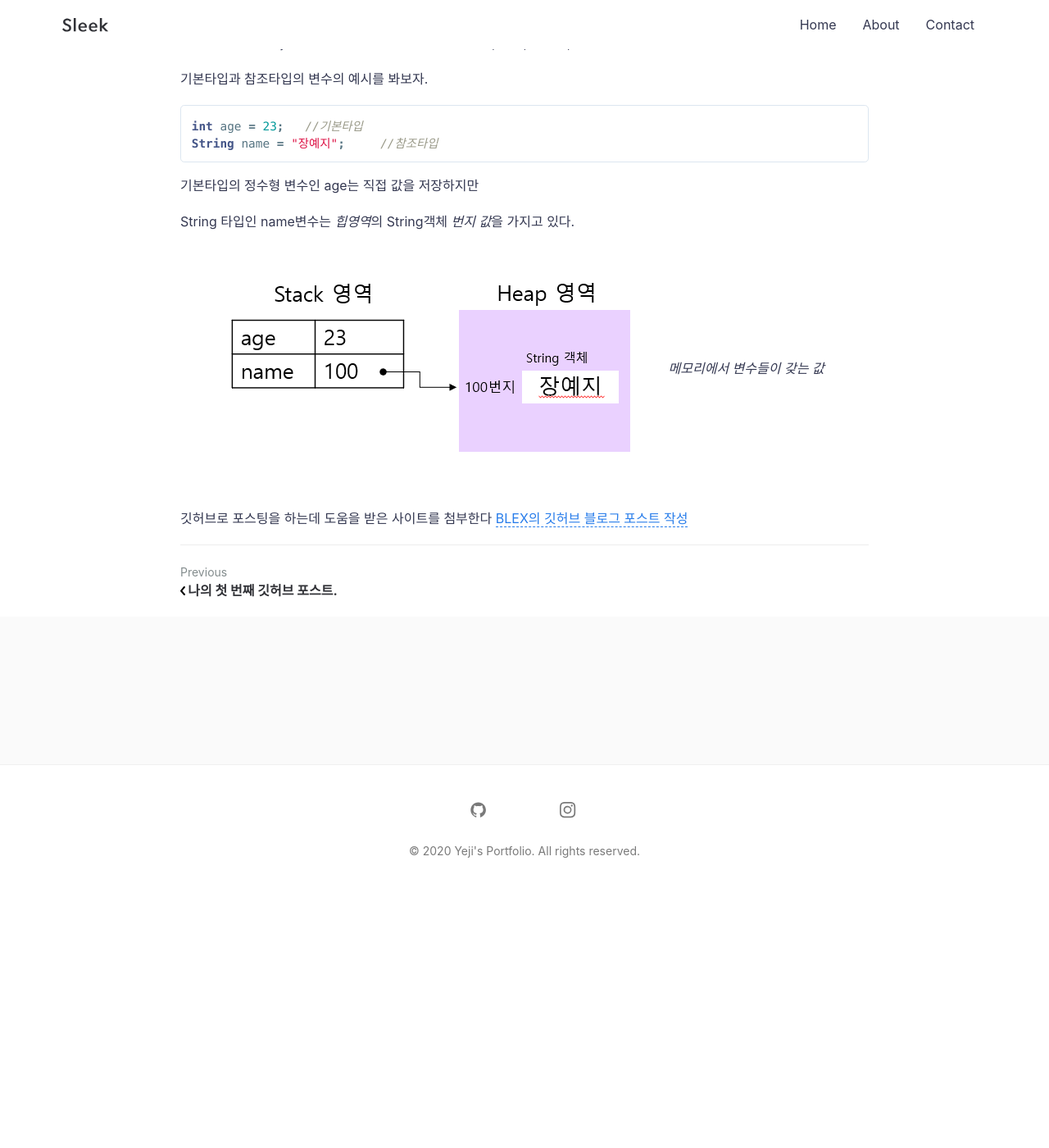
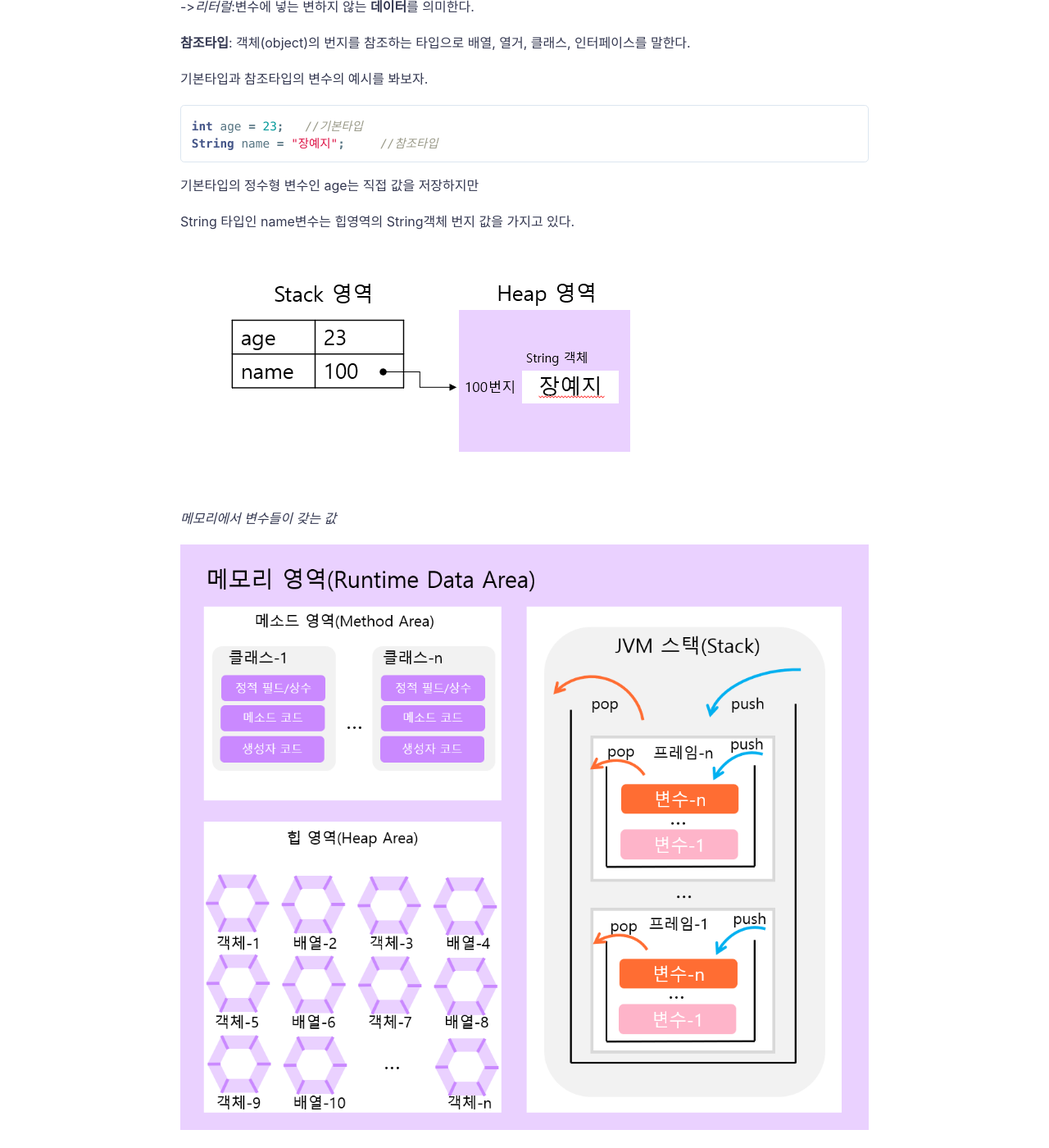
Before and after one commit to Yeji-Jang1210/Yeji-Jang1210.github.io, a Jekyll site: the page built from _posts/2020-08-14-java-study-first.md, in a window 1280 px wide and 1400 px high, scrolled down 792 px. Shown: the whole window at 82% size. Built offline with Jekyll 4.4.1, drawn with Linux system fonts in a browser that asks for light colours; comment, search, counter and statistics services are not loaded; before the commit the page ends 1885 px from its top, so only the background shows below that.

Commit message:
update-java-study-img

````diff
--- a/_posts/2020-08-14-java-study-first.md
+++ b/_posts/2020-08-14-java-study-first.md
@@ -4,6 +4,7 @@ title: "java복습-참조타입과 참조 변수"
 featured-img: first-post
 ---
 ## 참조타입과 참조 변수
+
 자바는 크게 기본타입과 참조타입으로 분류된다.
 
 기본타입: 정수, 실수, 문자, 논리 *리터럴*을 저장하는 타입
@@ -20,12 +21,12 @@ String name = "장예지";     //참조타입
 ```
 기본타입의 정수형 변수인 age는 직접 값을 저장하지만
 
-String 타입인 name변수는 *힙영역*의 String객체 *번지 값*을 가지고 있다.
+String 타입인 name변수는 힙영역의 String객체 번지 값을 가지고 있다.
 
 ![Image Alt 참조타입]({{"/assets/img/posting/참조타입객체.png"| relative_url}})
+
 *메모리에서 변수들이 갖는 값*
 
+![Image Alt JVM메모리영역]({{"/assets/img/posting/JVM메모리영역.png"| relative_url}})
 
-
-깃허브로 포스팅을 하는데 도움을 받은 사이트를 첨부한다
-[BLEX의 깃허브 블로그 포스트 작성](https://www.youtube.com/watch?v=LyQgkZX2ZaM)
+*JVM메모리 영역*
````
Also changed, not shown: assets/img/posting/JVM메모리영역.png (added).
